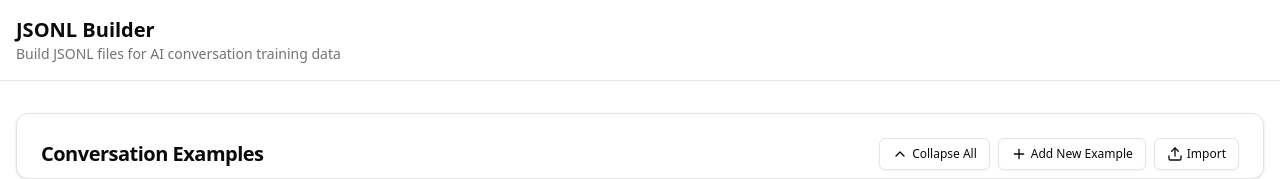
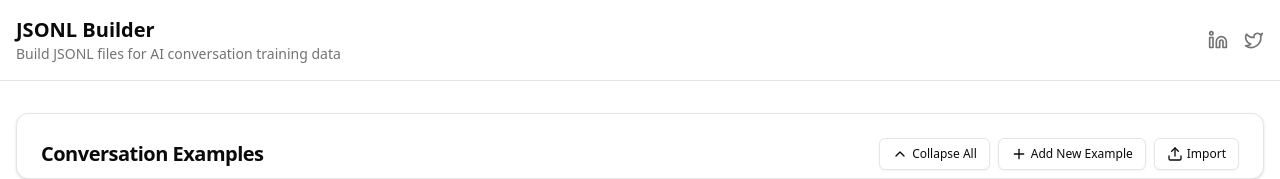
Before and after one commit to NikolajHoggins/jsonl-builder, a Next.js app: page / in a window 1280 px wide. Shown: the top 179 px of the page. Built offline with nearby package versions, Linux system fonts and the light colour scheme.

Commit message:
Self advertisement in header

```diff
--- a/src/app/page.tsx
+++ b/src/app/page.tsx
@@ -1,14 +1,40 @@
 import JsonlBuilder from "./components/JsonlBuilder";
+import { Linkedin, Twitter } from "lucide-react";
+import Link from "next/link";
 
 export default function Home() {
   return (
     <div className="min-h-screen bg-background">
       <header className="border-b">
         <div className="container mx-auto px-4 py-4">
-          <h1 className="text-xl font-bold">JSONL Builder</h1>
-          <p className="text-muted-foreground text-sm">
-            Build JSONL files for AI conversation training data
-          </p>
+          <div className="flex justify-between items-center">
+            <div>
+              <h1 className="text-xl font-bold">JSONL Builder</h1>
+              <p className="text-muted-foreground text-sm">
+                Build JSONL files for AI conversation training data
+              </p>
+            </div>
+            <div className="flex items-center gap-4">
+              <Link
+                href="https://www.linkedin.com/in/nikolajhoggins/"
+                target="_blank"
+                rel="noopener noreferrer"
+                className="text-muted-foreground hover:text-primary transition-colors"
+                aria-label="LinkedIn Profile"
+              >
+                <Linkedin className="h-5 w-5" />
+              </Link>
+              <Link
+                href="https://x.com/NikolajHoggins"
+                target="_blank"
+                rel="noopener noreferrer"
+                className="text-muted-foreground hover:text-primary transition-colors"
+                aria-label="X.com (Twitter) Profile"
+              >
+                <Twitter className="h-5 w-5" />
+              </Link>
+            </div>
+          </div>
         </div>
       </header>
 
```
